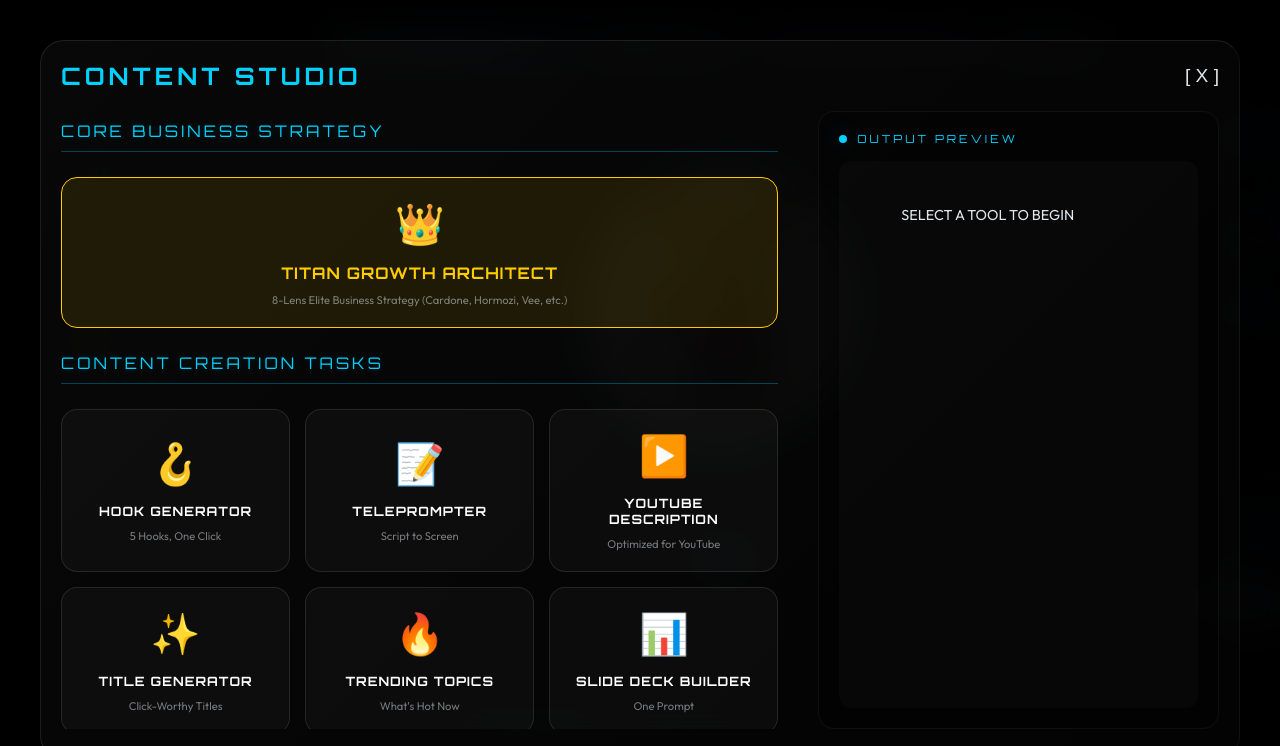
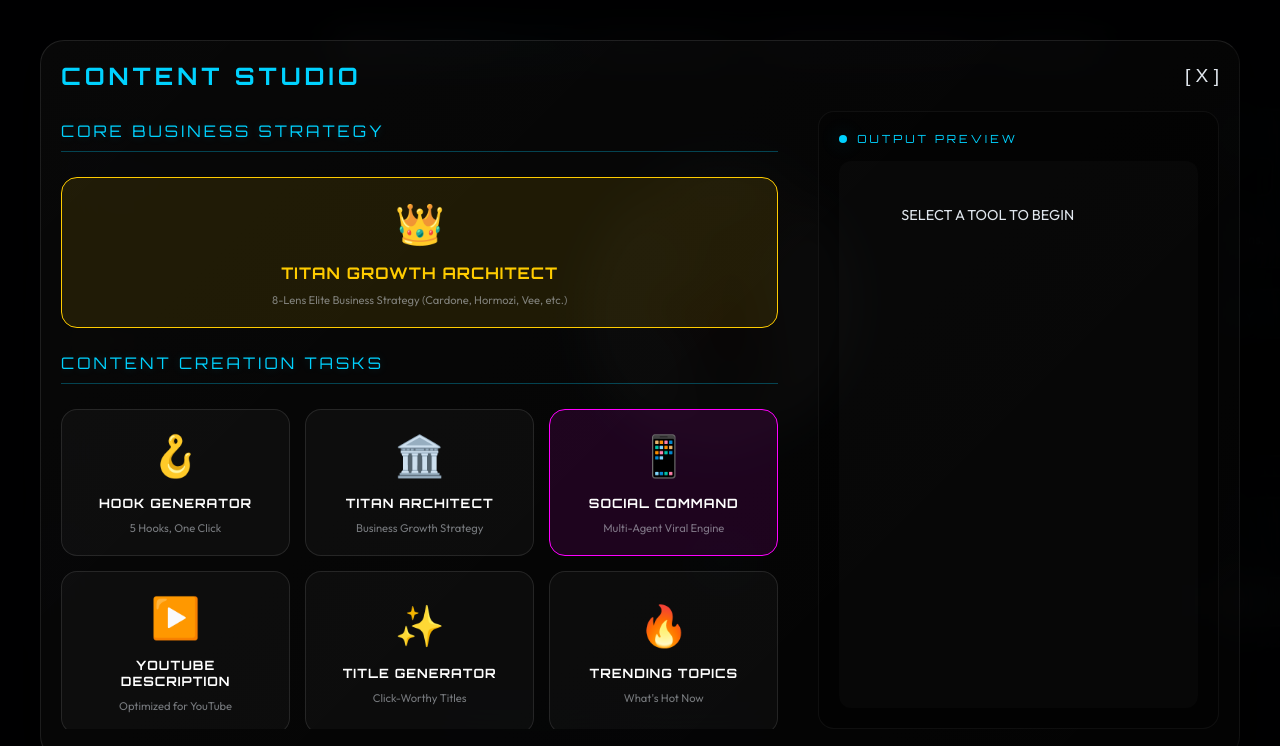
Before and after one commit to sathwikreddydyapa/Musephic-OS, a website built with Vite: page index.html in a window 1280 px wide. Both pictures are taken after a click on the button "LAUNCH STUDIO". Shown: the top 746 px of the page. Built offline with nearby package versions, Linux system fonts and the light colour scheme.

Commit message:
Integrate Social Media Command Center Multi-Agent Engine

```diff
--- a/index.html
+++ b/index.html
@@ -168,10 +168,15 @@
               <h3>HOOK GENERATOR</h3>
               <p>5 Hooks, One Click</p>
             </div>
-            <div class="tool-card" data-tool="teleprompter">
-              <div class="tool-icon">📝</div>
-              <h3>TELEPROMPTER</h3>
-              <p>Script to Screen</p>
+            <div class="tool-card" data-tool="titan_architect">
+              <div class="tool-icon">🏛️</div>
+              <h3>TITAN ARCHITECT</h3>
+              <p>Business Growth Strategy</p>
+            </div>
+            <div class="tool-card" data-tool="social_command_center" style="background: rgba(255, 0, 255, 0.1); border-color: #ff00ff;">
+              <div class="tool-icon">📱</div>
+              <h3>SOCIAL COMMAND</h3>
+              <p>Multi-Agent Viral Engine</p>
             </div>
             <div class="tool-card" data-tool="yt_description">
               <div class="tool-icon">▶️</div>
```
